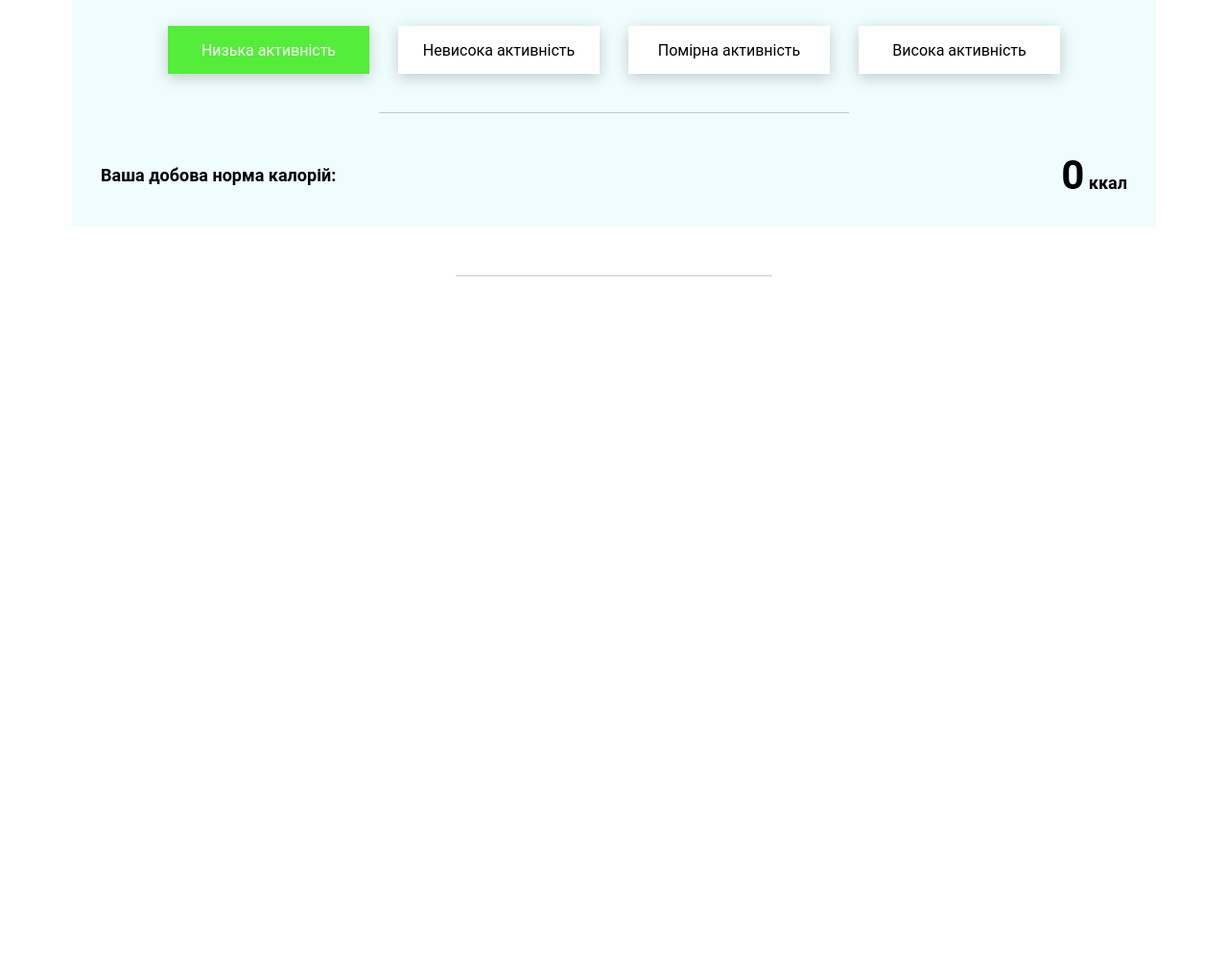
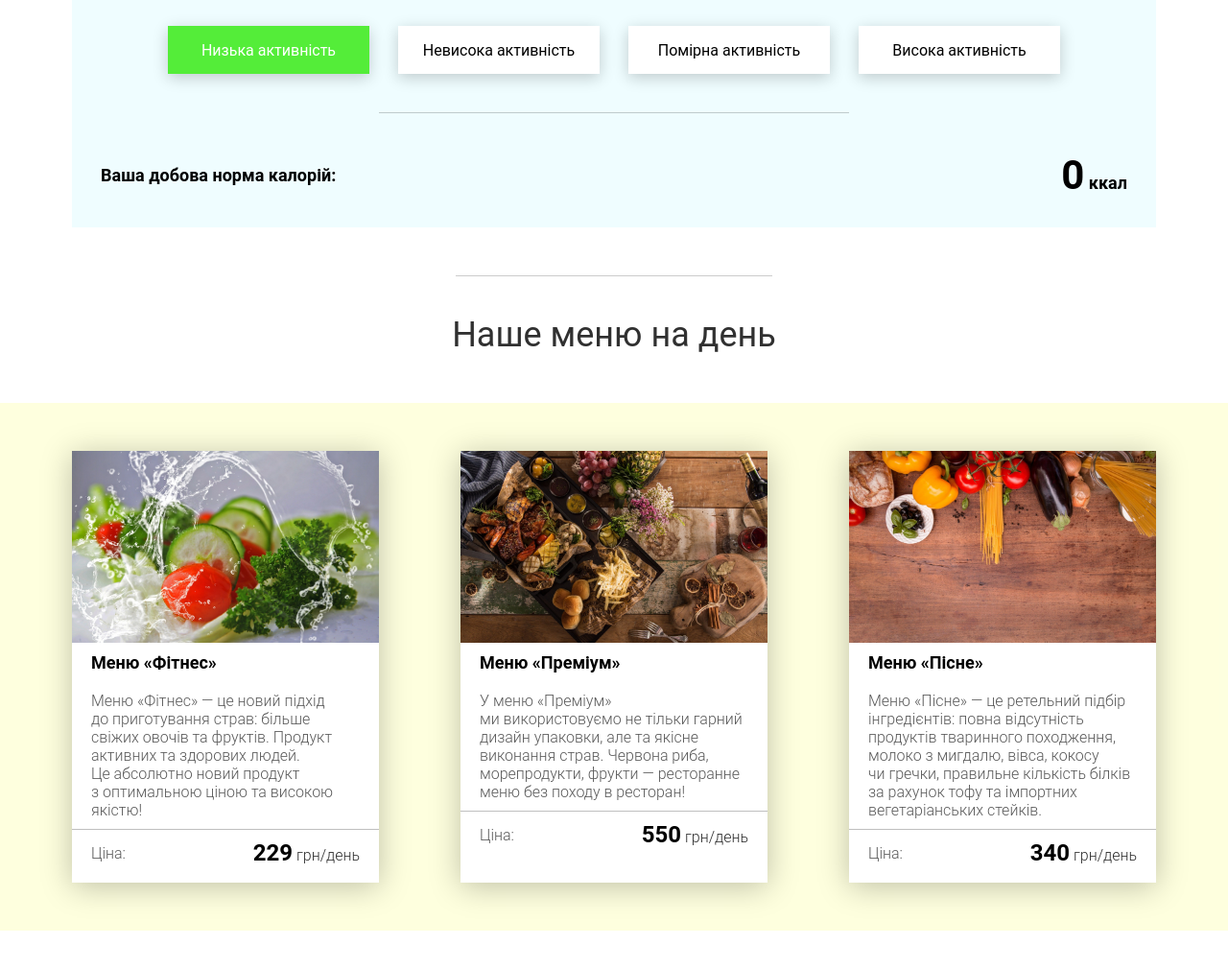
Before and after one commit to bitleand/food-ua, a website: page app/index.html in a window 1280 px wide. Shown: the part 2298-3307 px from the top of the page at 96% size. Before the commit the page ends 2586 px from the top, so only its background shows below. Drawn offline with Linux system fonts and the light colour scheme.

Commit message:
create str-re sec-on cards, fixed comp-nt bg(rename)

```diff
--- a/app/index.html
+++ b/app/index.html
@@ -95,7 +95,7 @@
   </section>
   <span class="line"></span>
   <section class="offer">
-    <div class="bg bg--yellow"></div>
+    <div class="bg bg--light-yellow"></div>
 <div class="offer__container">
   <div class="offer-content">
     <h2 class="offer-content__title title">Що ми можемо запропонувати вам?</h2>
@@ -202,7 +202,69 @@
 </div>
 
   </section>
-  <div class="line"></div>
+  <span class="line"></span>
+  <section class="cards">
+    <h2 class="title title--center">Наше меню на день</h2>
+<div class="bg--yellow">
+  <div class="cards__container">
+    <article class="card">
+      <div class="card-content">
+        <img src="img/tabs/vegy.jpg" class="card-content__img" alt="vegy">
+        <h3 class="card-content__subtitle">Меню «Фітнес»</h3>
+        <p class="card-content__text">
+          Меню «Фітнес» — це новий підхід до приготування страв: більше свіжих
+          овочів та фруктів. Продукт активних та здорових людей. Це абсолютно новий продукт з оптимальною
+          ціною та високою якістю!
+        </p>
+      </div>
+      <div class="card-price">
+        <span class="card-price__subtitle">Ціна:</span>
+        <p class="card-price__total">
+          <span class="card-price__total--num">229</span>
+          грн/день
+        </p>
+      </div>
+    </article>
+    <article class="card">
+      <div class="card-content">
+        <img src="img/tabs/elite.jpg" class="card-content__img" alt="elite">
+        <h3 class="card-content__subtitle">Меню «Преміум»</h3>
+        <p class="card-content__text">
+          У меню «Преміум» ми використовуємо не тільки гарний дизайн упаковки, але
+          та якісне виконання страв. Червона риба, морепродукти, фрукти — ресторанне меню без походу
+          в ресторан!
+        </p>
+      </div>
+      <div class="card-price">
+        <span class="card-price__subtitle">Ціна:</span>
+        <p class="card-price__total">
+          <span class="card-price__total--num">550</span>
+          грн/день
+        </p>
+      </div>
+    </article>
+    <article class="card">
+      <div class="card-content">
+        <img src="img/tabs/post.jpg" class="card-content__img" alt="post">
+        <h3 class="card-content__subtitle">Меню «Пісне»</h3>
+        <p class="card-content__text">
+          Меню «Пісне» — це ретельний підбір інгредієнтів: повна відсутність
+          продуктів тваринного походження, молоко з мигдалю, вівса, кокосу чи гречки, правильне
+          кількість білків за рахунок тофу та імпортних вегетаріанських стейків.
+        </p>
+      </div>
+      <div class="card-price">
+        <span class="card-price__subtitle">Ціна:</span>
+        <p class="card-price__total">
+          <span class="card-price__total--num">340</span>
+          грн/день
+        </p>
+      </div>
+    </article>
+  </div>
+</div>
+
+  </section>
 </main>
 
     <footer class="footer">
--- a/src/scss/_sections.scss
+++ b/src/scss/_sections.scss
@@ -2,3 +2,4 @@
 @import './sections/tab';
 @import './sections/offer';
 @import './sections/calc';
+@import './sections/card';
--- a/src/scss/_variables.scss
+++ b/src/scss/_variables.scss
@@ -10,6 +10,7 @@ $white: #ffffff;
 $brightGreen: #54ED39;
 $yellowRGBA: rgba(251, 254, 93, 0.8);
 $brdrClrBlack: rgba(0, 0, 0, 0.2);
+$brdrBottomCard: rgba(0, 0, 0, 0.25);
 
 // box shadow
 $boxShadowBlack: 0px 4px 15px rgba(0, 0, 0, 0.2);
--- a/src/scss/components/_bg.scss
+++ b/src/scss/components/_bg.scss
@@ -8,10 +8,18 @@
     background: $bgLightBlue;
   }
 
-  &--yellow {
+  &--light-yellow {
     @include position(0, 0, 0, 50px, absolute);
     @include wh(1110px, 870px);
 
     background: $bgLightYellow;
   }
+
+  &--yellow {
+    background: rgba(249, 254, 126, 0.25);
+
+    margin-top: 50px;
+    padding: 50px 0;
+    width: 100%;
+  }
 }
--- /dev/null
+++ b/src/scss/sections/_card.scss
@@ -0,0 +1,61 @@
+.cards {
+  padding: 40px 0 50px;
+
+  &__container {
+    display: flex;
+    justify-content: space-between;
+    align-items: flex-start;
+  }
+}
+
+.card {
+  @include heightMinH(100vh, 450px);
+  @include widthMaxW(100%, 320px);
+
+  box-shadow: $boxShadowTab;
+  background-color: $white;
+
+  font-size: 16px;
+  font-weight: 300;
+
+  &-content {
+    &__img {
+      @include imgSprite(100%, 200px, none, cover);
+    }
+
+    &__subtitle {
+      @include text(700, 18px, $black);
+
+      padding: 10px 20px;
+    }
+
+    &__text {
+      @include text(300, 16px, $dark);
+
+      padding: 10px 20px;
+      opacity: 0.8;
+    }
+
+    border-bottom: 1px solid $brdrBottomCard;
+  }
+
+  &-price {
+    @include flexCenterBet;
+
+    padding: 10px 20px;
+
+    &__subtitle {
+      @include text(300, 16px, $dark);
+
+      opacity: 0.8;
+    }
+
+    &__total {
+      @include text(300, 16px, $dark);
+
+      &--num {
+        @include text(700, 24px, $black);
+      }
+    }
+  }
+}
```
Also changed, not shown: src/partials/main.html (+4 -1 lines), src/partials/section-card.html (added, +59 -0 lines), src/partials/section-offer.html (+1 -1 lines), app/css/main.css, 1 other file.
